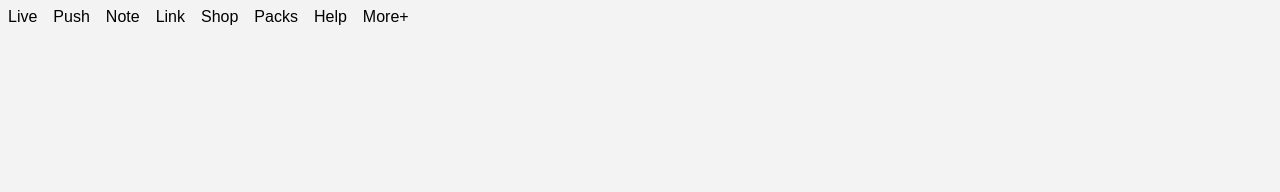
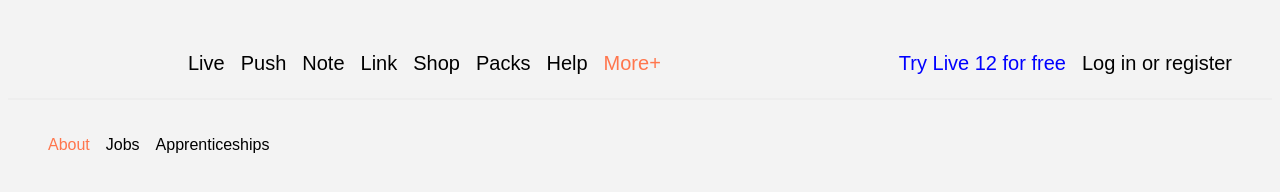
Before and after one commit to jephianlin/html-practice, a plain HTML site: page ableton/index.html in a window 1280 px wide. Drawn offline with Linux system fonts and the light colour scheme.

Commit message:
header done

```diff
--- a/ableton/index.html
+++ b/ableton/index.html
@@ -9,15 +9,27 @@
 <body>
     <div class="main">
         <header>
-            <nav>
-                <div class="nav-item">Live</div>
-                <div class="nav-item">Push</div>
-                <div class="nav-item">Note</div>
-                <div class="nav-item">Link</div>
-                <div class="nav-item">Shop</div>
-                <div class="nav-item">Packs</div>
-                <div class="nav-item">Help</div>
-                <div class="nav-item">More+</div>
+            <nav class="up">
+                <ul>
+                    <li class="nav-item">Live</li>
+                    <li class="nav-item">Push</li>
+                    <li class="nav-item">Note</li>
+                    <li class="nav-item">Link</li>
+                    <li class="nav-item">Shop</li>
+                    <li class="nav-item">Packs</li>
+                    <li class="nav-item">Help</li>
+                    <li class="nav-item more">More+</li>
+                    <li class="nav-item try">Try Live 12 for free</li>
+                    <li class="nav-item login">Log in or register</li>
+                </ul>
+            </nav>
+            <div class="separator"></div>
+            <nav class="down">
+                <ul>
+                    <li class="nav-item about">About</li>
+                    <li class="nav-item">Jobs</li>
+                    <li class="nav-item">Apprenticeships</li>
+                </ul>
             </nav>
         </header>
     </div>
--- a/ableton/style.css
+++ b/ableton/style.css
@@ -1,9 +1,44 @@
 body {
     background-color: #F3F3F3;
     font-family: Arial, Helvetica, sans-serif;
+    font-size: 16px;
 }
 
-nav {
+header {
+    padding-top: 1.25rem;
+}
+
+nav ul {
+    list-style-type: none;
     display: flex;
     gap: 1rem;
 }
+
+nav.up {
+    font-size: 1.25rem;
+    line-height: 1.5;
+    padding-left: 8.75rem;
+    padding-right: 2.5rem;
+}
+
+nav.up .more {
+    color: #ff764d;
+    margin-right: auto;
+}
+
+nav.up .try {
+    color: blue;
+}
+
+nav.down ul {
+    padding: 1.25rem 2.5rem;
+}
+
+nav.down .about {
+    color: #ff764d;
+}
+
+.separator {
+    background-color: #eee;
+    border-top: 2px solid #eee;
+}
```
